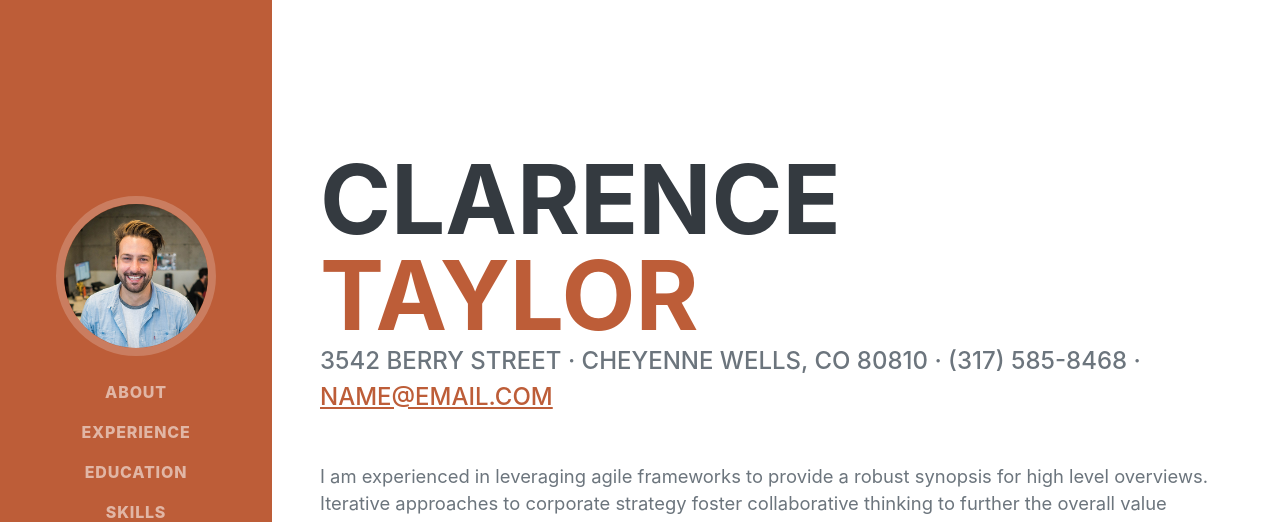
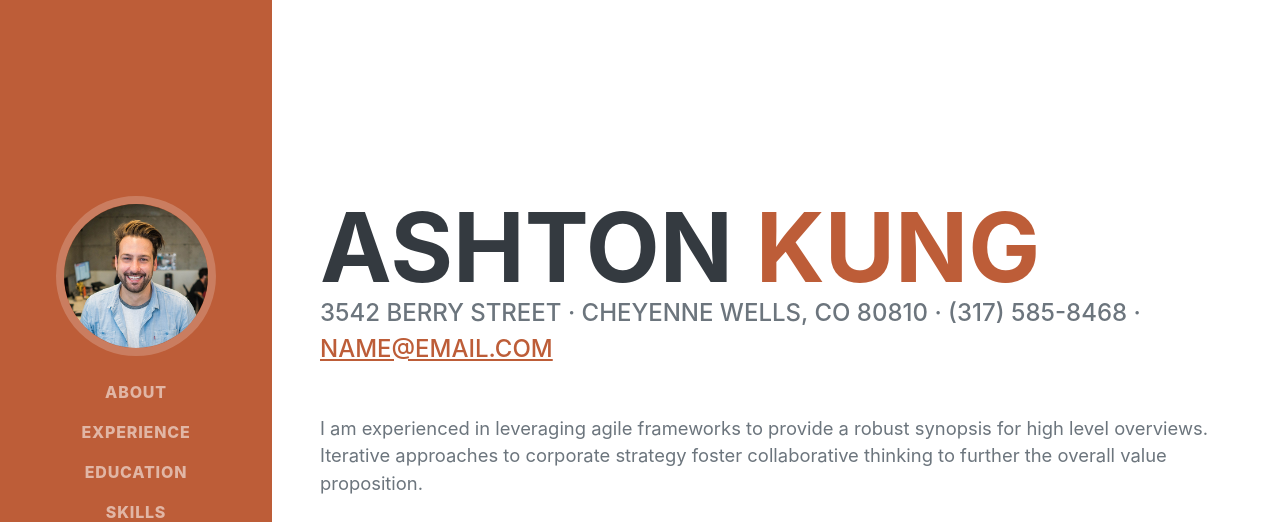
Before and after one commit to AshtonK9/AshtonK9.github.io, a plain HTML site: page index.html in a window 1280 px wide. Shown: the top 522 px of the page. Drawn offline with nearby package versions, Linux system fonts and the light colour scheme; a web font is replaced by a local one.

Commit message:
initial commit

```diff
--- a/index.html
+++ b/index.html
@@ -40,8 +40,8 @@
             <section class="resume-section" id="about">
                 <div class="resume-section-content">
                     <h1 class="mb-0">
-                        Clarence
-                        <span class="text-primary">Taylor</span>
+                        Ashton
+                        <span class="text-primary">Kung</span>
                     </h1>
                     <div class="subheading mb-5">
                         3542 Berry Street · Cheyenne Wells, CO 80810 · (317) 585-8468 ·
```
Also changed, not shown: 1 other file.
